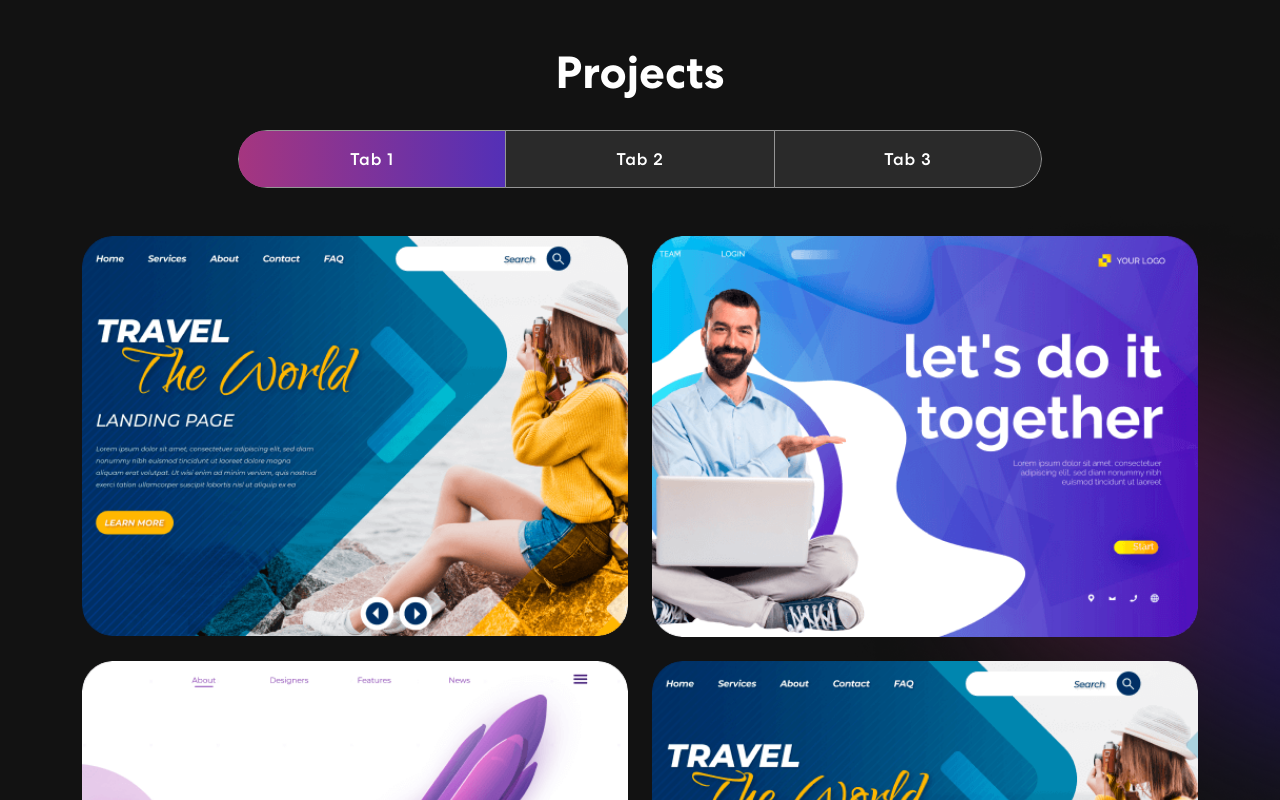
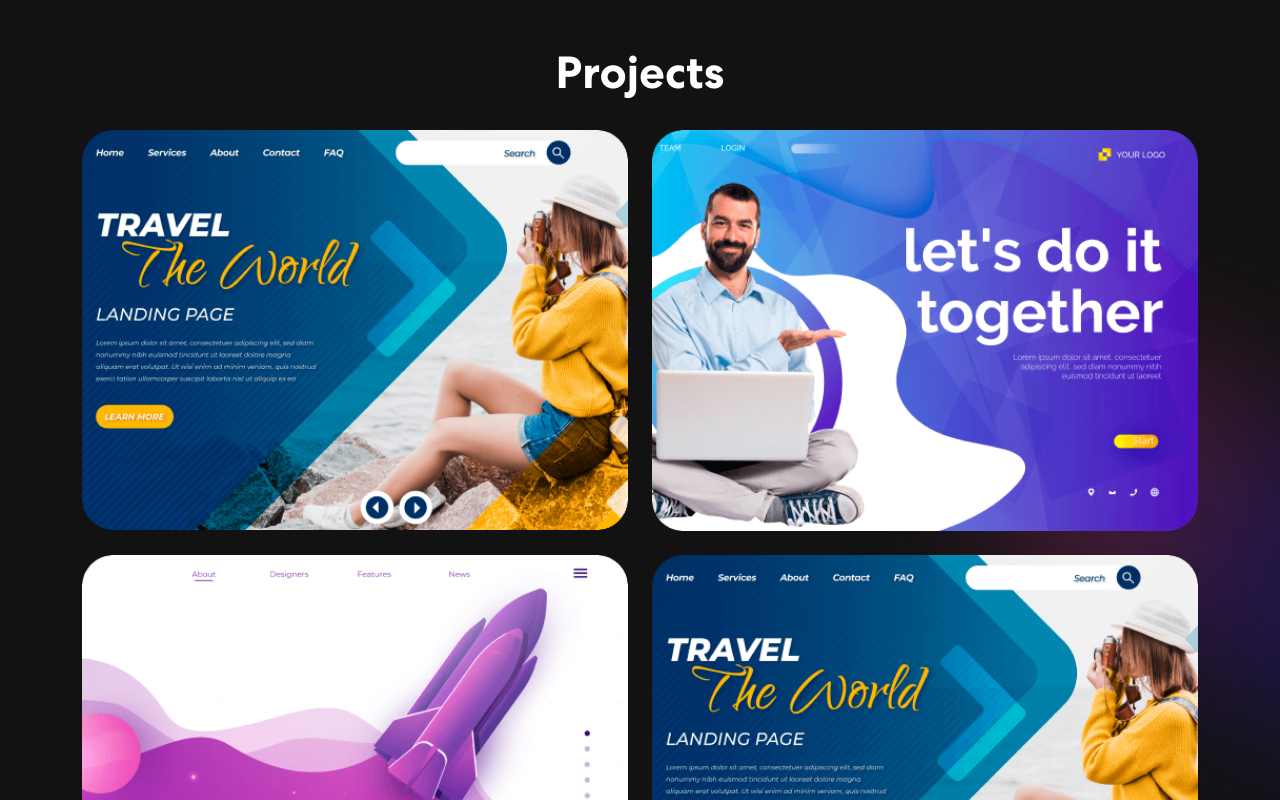
Before and after one commit to chrisshaji/react-portfolio, a React (Create React App) app: page / in a window 1280 px wide. Shown: the part 800-1600 px from the top of the page. Built offline with nearby package versions, Linux system fonts and the light colour scheme.

Commit message:
removed tabs

```diff
--- a/src/components/Projects.js
+++ b/src/components/Projects.js
@@ -1,4 +1,4 @@
-import { Container, Row, Col, Tab, Nav } from "react-bootstrap";
+import { Container, Row, Col, } from "react-bootstrap";
 import { ProjectCard } from "./ProjectCard";
 import projImg1 from "../assets/img/project-img1.png";
 import projImg2 from "../assets/img/project-img2.png";
@@ -42,41 +42,16 @@ export const Projects = () => {
               <div className={isVisible ? "animate__animated animate__fadeIn": ""}>
                 <h2>Projects</h2>
                 <p>                </p>
-                <Tab.Container id="projects-tabs" defaultActiveKey="first">
-                  <Nav variant="pills" className="nav-pills mb-5 justify-content-center align-items-center" id="pills-tab">
-                    <Nav.Item>
-                      <Nav.Link eventKey="first">Tab 1</Nav.Link>
-                    </Nav.Item>
-                    <Nav.Item>
-                      <Nav.Link eventKey="second">Tab 2</Nav.Link>
-                    </Nav.Item>
-                    <Nav.Item>
-                      <Nav.Link eventKey="third">Tab 3</Nav.Link>
-                    </Nav.Item>
-                  </Nav>
-                  <Tab.Content id="slideInUp" className={isVisible ? "animate__animated animate__slideInUp" : ""}>
-                    <Tab.Pane eventKey="first">
                 <Row>
-                        {
-                          projects.map((project, index) => {
+                  {projects.map((project, index) => {
                     return (
                       <ProjectCard
                         key={index}
                         {...project}
                       />
                     )
-                          })
-                        }
+                  })}
                 </Row>
-                    </Tab.Pane>
-                    <Tab.Pane eventKey="section">
-                      <p>Lorem ipsum dolor sit amet consectetur adipisicing elit. Cumque quam, quod neque provident velit, rem explicabo excepturi id illo molestiae blanditiis, eligendi dicta officiis asperiores delectus quasi inventore debitis quo.</p>
-                    </Tab.Pane>
-                    <Tab.Pane eventKey="third">
-                      <p>Lorem ipsum dolor sit amet consectetur adipisicing elit. Cumque quam, quod neque provident velit, rem explicabo excepturi id illo molestiae blanditiis, eligendi dicta officiis asperiores delectus quasi inventore debitis quo.</p>
-                    </Tab.Pane>
-                  </Tab.Content>
-                </Tab.Container>
               </div>}
             </TrackVisibility>
           </Col>
```
Lines whose indentation alone changed are shown as unchanged.
